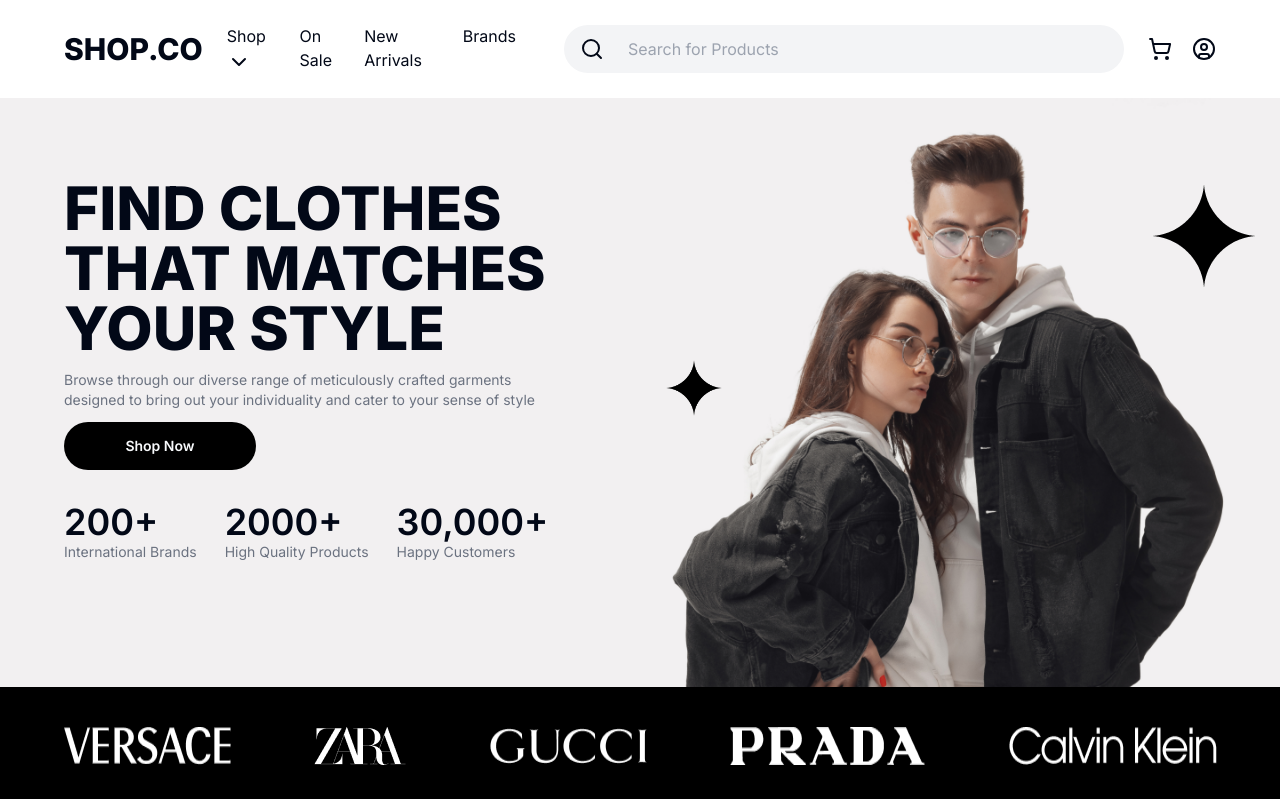
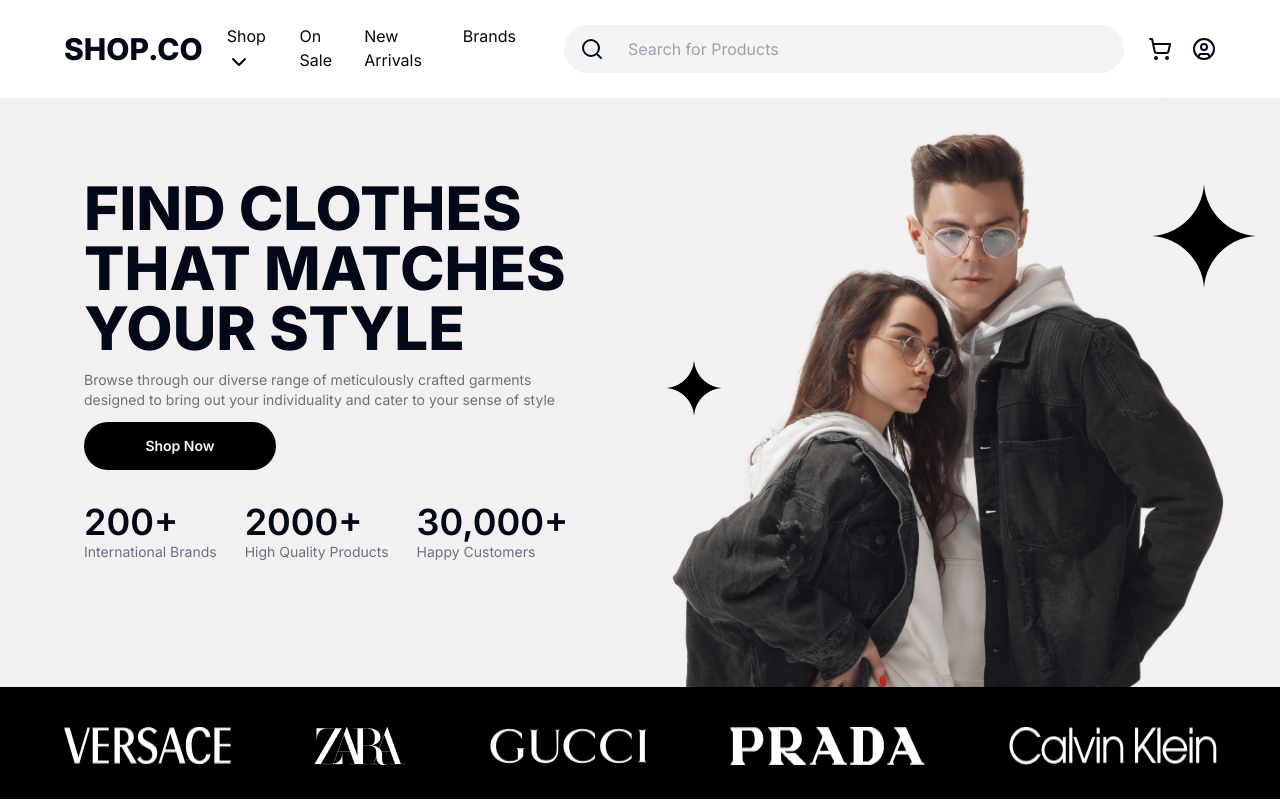
Before and after one commit to akashkennedy/shop.co, a Next.js app: page / in a window 1280 px wide. Shown: the top 800 px of the page. Built offline with nearby package versions, Linux system fonts and the light colour scheme.

Commit message:
Update Side Margin

```diff
--- a/app/page.tsx
+++ b/app/page.tsx
@@ -17,7 +17,7 @@
   return (
     <main>
       <section>
-        <div className="flex flex-col gap-5 md:gap-3 md:w-[60%] w-full mt-5 lg:my-20 lg:w-1/2 px-5 lg:px-16 h-full lg:absolute md:absolute">
+        <div className="flex flex-col gap-5 md:gap-3 md:w-[60%] w-full mt-5 lg:my-20 lg:w-1/2 px-5 lg:px-16 h-full lg:absolute md:absolute md:mx-5">
           <h1 className="text-4xl font-extrabold lg:text-6xl md:text-4xl text-left">
             FIND CLOTHES THAT MATCHES YOUR STYLE
           </h1>
@@ -73,7 +73,7 @@
         <Image src={logo4} alt="logo4" className="h-auto w-auto py-10" />
         <Image src={logo5} alt="logo5" className="h-auto w-auto py-10" />
       </section>
-      <section className="mx-5 lg:mx-16">
+      <section className="mx-5 lg:mx-16 md:mx-10">
         <h1 className="text-5xl text-center font-bold my-20">New Arrivals</h1>
         <div className="grid grid-cols-2 gap-5 lg:flex md:flex justify-between">
           {newArrivals.map((product) => (
@@ -93,7 +93,7 @@
           </Button>
         </div>
       </section>
-      <section className="mx-5 lg:mx-16">
+      <section className="mx-5 lg:mx-16 md:mx-10">
         <h1 className="text-5xl text-center font-bold my-10 lg:my-20">
           Top Selling
         </h1>
@@ -115,7 +115,7 @@
           </Button>
         </div>
       </section>
-      <section className="mx-5 lg:mx-16">
+      <section className="mx-5 lg:mx-16 md:mx-10">
         <div className="flex justify-between items-center">
           <h1 className="text-4xl lg:text-5xl font-bold text-left lg:text-center">
             OUR HAPPY CUSTOMERS
```
